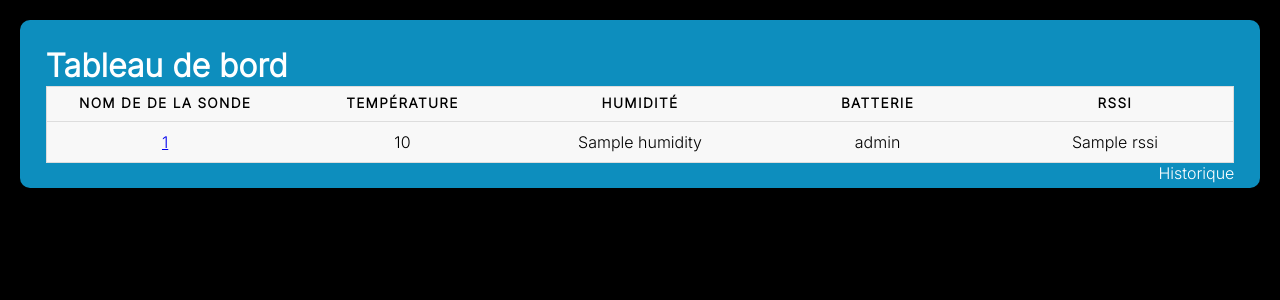
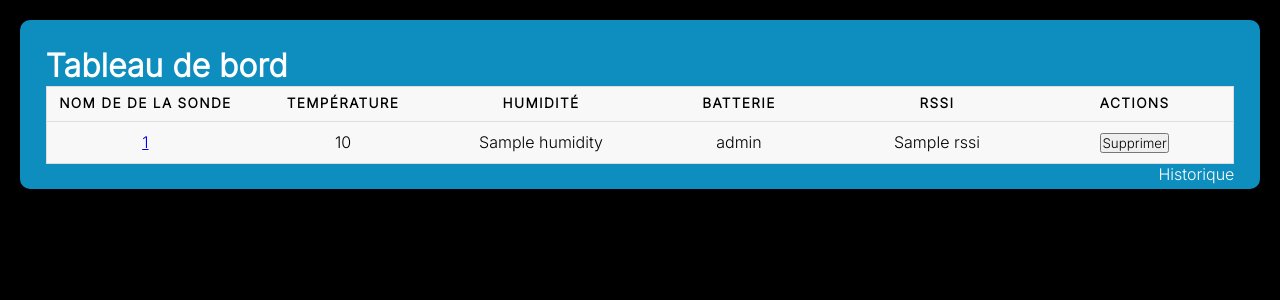
Before and after one commit to EwennV/CUBES1, a Django app: page / in a window 1280 px wide. Shown: the part 60-360 px from the top of the page. Run offline with Django 4.2, Linux system fonts and the light colour scheme; tables that the repository leaves empty hold one stand-in row (values such as "Sample post"); a database or web service that is not in the repository returns one stand-in record (values such as "Sample title"); data that the repository does not hold is empty.

Commit message:
feature/#39

```diff
--- a/webApp/templates/dashboard.html
+++ b/webApp/templates/dashboard.html
@@ -10,6 +10,7 @@
                 <th>Humidité</th>
                 <th>Batterie</th>
                 <th>RSSI</th>
+                <th>Actions</th>
             </tr>
         </thead>
         <tbody>
@@ -20,6 +21,11 @@
                 <td>{{ sensor.humidity }}</td>
                 <td>{{ sensor.battery_level }}</td>
                 <td>{{ sensor.rssi }}</td>
+                <td>
+                    <form method="post" action="{% url 'http://localhost' sensorId=sensor.sensor_id %}">
+                        <button type="submit">Supprimer</button>
+                    </form>
+                </td>
             </tr>
             {% endfor %}
         </tbody>
--- a/webApp/urls.py
+++ b/webApp/urls.py
@@ -6,5 +6,5 @@ urlpatterns = [
     path('historique/', views.historique, name='historique'),
     path('alerte/', views.alerte, name='alerte'),
     path('carte/', views.carte, name='carte'),
-    path('detail/<str:sensorId>', views.detail, name='detail')
+    path('detail/<str:sensorId>', views.detail, name='detail'),
 ]
--- a/webApp/views.py
+++ b/webApp/views.py
@@ -1,4 +1,4 @@
-from django.shortcuts import render
+from django.shortcuts import render, redirect, get_object_or_404
 import requests
 # Create your views here
 
```
